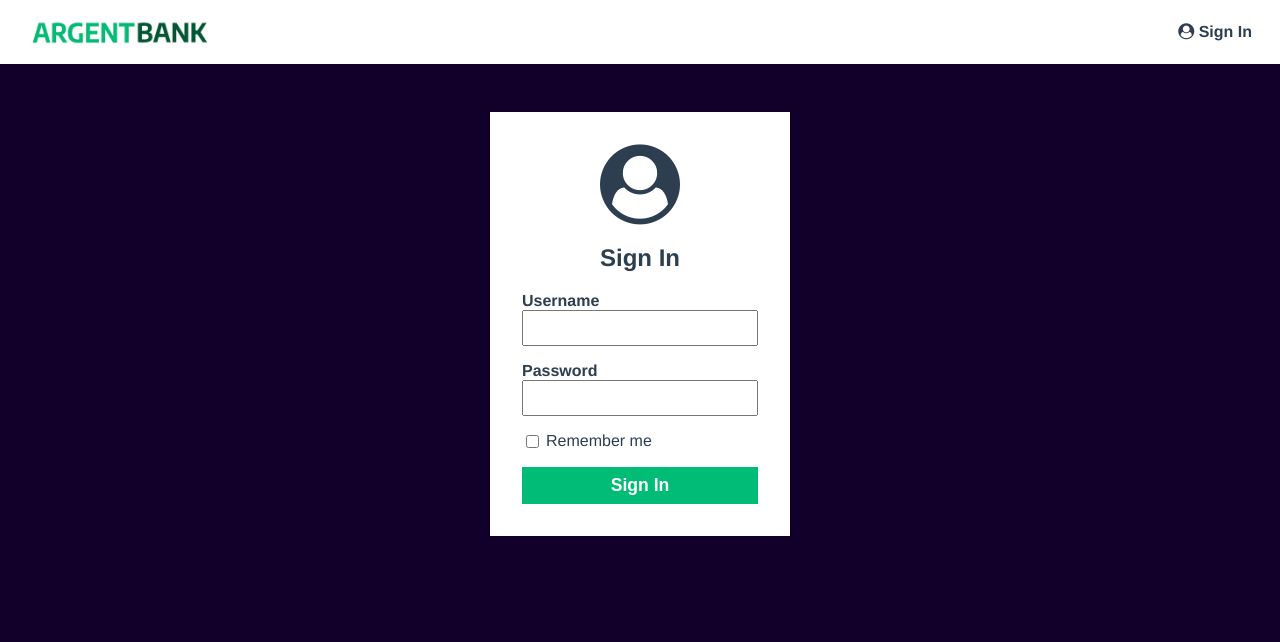
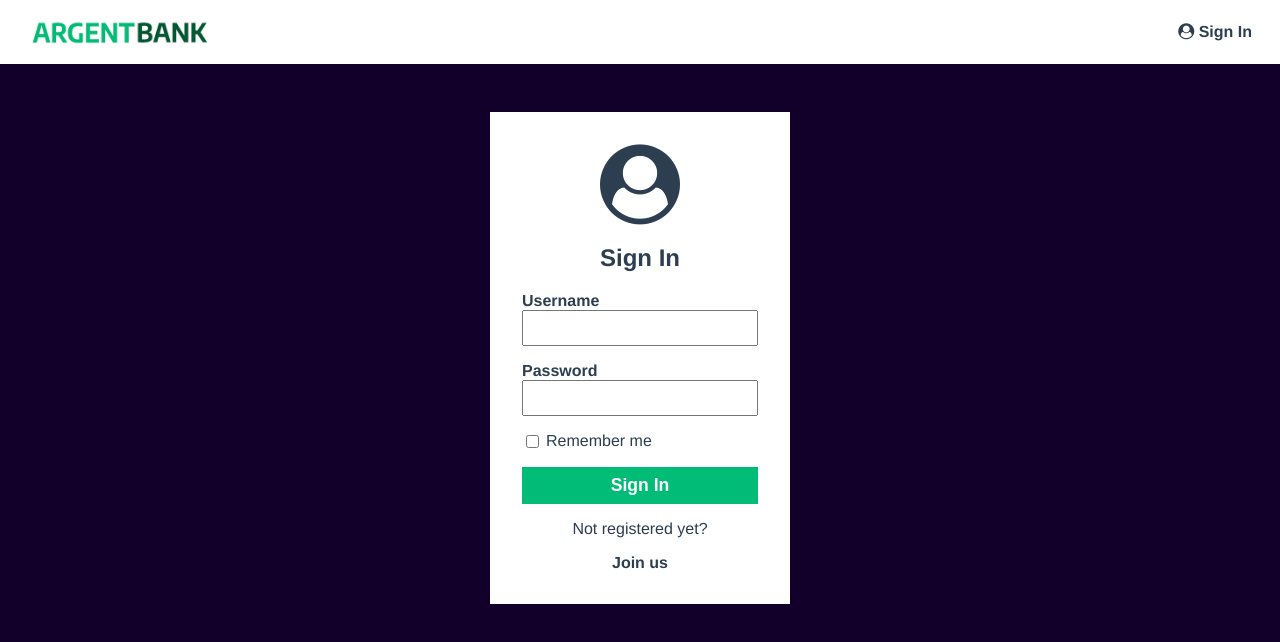
Before and after one commit to DyBryck/Projet-10-ArgentBank, a React (Create React App) app in the folder Frontend/: page /sign-in in a window 1280 px wide. Shown: the top 642 px of the page. Built offline with nearby package versions, Linux system fonts and the light colour scheme.

Commit message:
redirection user vers sign-in
si l'utilisateur n'est pas connecté

```diff
--- a/Frontend/src/pages/sign-in/SignIn.js
+++ b/Frontend/src/pages/sign-in/SignIn.js
@@ -1,4 +1,5 @@
 import React, { useState } from "react";
+import { Link } from "react-router-dom";
 
 const SignIn = () => {
   const [email, setEmail] = useState("");
@@ -67,6 +68,10 @@ const SignIn = () => {
           Sign In
         </button>
       </form>
+      <p>Not registered yet?</p>
+      <Link to={"/sign-up"} className="sign-up-link">
+        Join us
+      </Link>
     </section>
   );
 };
--- a/Frontend/src/pages/sign-up/SignUp.js
+++ b/Frontend/src/pages/sign-up/SignUp.js
@@ -8,8 +8,14 @@ const SignUp = () => {
   const [userName, setUserName] = useState("");
 
   const signUpUser = (e) => {
+    e.preventDefault();
+
+    if (!email || !password || !firstName || !lastName || !userName) {
+      alert("Tous les champs doivent être remplis.");
+      return;
+    }
+
     const body = { email, password, firstName, lastName, userName };
-    e.preventDefault();
     fetch("http://localhost:3001/api/v1/user/signup", {
       method: "POST",
       headers: {
--- a/Frontend/src/pages/user/User.js
+++ b/Frontend/src/pages/user/User.js
@@ -13,5 +13,4 @@ const User = () => {
     </>
   );
 };
-
 export default User;
--- a/Frontend/src/redux/userSlice.js
+++ b/Frontend/src/redux/userSlice.js
@@ -6,16 +6,18 @@ const initialState = {
   firstName: "",
   lastName: "",
   userName: "",
+  isAuthenticated: false,
 };
 
 export const userSlice = createSlice({
   name: "user",
   initialState,
   reducers: {
-    userReducer: {},
+    firstReducer: () => {},
+    secondReducer: () => {},
   },
 });
 
-export const { userReducer } = userSlice.actions;
+export const { firstReducer, secondReducer } = userSlice.actions;
 
 export default userSlice.reducer;
--- a/Frontend/src/routes/Routes.js
+++ b/Frontend/src/routes/Routes.js
@@ -12,15 +12,21 @@ import { Home, SignIn, SignUp, User } from "../pages/index";
 const Navigation = () => {
   const location = useLocation();
   const isHomePage = location.pathname === "/";
+  const isAuthenticated = localStorage.getItem("token");
 
   return (
     <main className={isHomePage ? "" : "main bg-dark"}>
       <Routes>
-        <Route exact path="/" element={<Home />} />
-        <Route exact path="/sign-in" element={<SignIn />} />
-        <Route exact path="/sign-up" element={<SignUp />} />
-        <Route exact path="/user" element={<User />} />
-        <Route exact path="/*" element={<Navigate replace to="/" />} />
+        <Route path="/" element={<Home />} />
+        <Route path="/sign-in" element={<SignIn />} />
+        <Route path="/sign-up" element={<SignUp />} />
+        <Route
+          path="/user"
+          element={
+            isAuthenticated ? <User /> : <Navigate replace to="/sign-in" />
+          }
+        />
+        <Route path="/*" element={<Navigate replace to="/" />} />
       </Routes>
     </main>
   );
--- a/Frontend/src/styles/main.css
+++ b/Frontend/src/styles/main.css
@@ -81,6 +81,17 @@ button {
 .main-nav-logo-image {
   max-width: 100%;
   width: 200px;
+}
+
+.sign-up-link {
+  font-weight: bold;
+  font-size: 16px;
+  color: #2c3e50;
+  text-decoration: none;
+}
+
+.sign-up-link:hover {
+  text-decoration: underline;
 }
 
 .hero {
```
